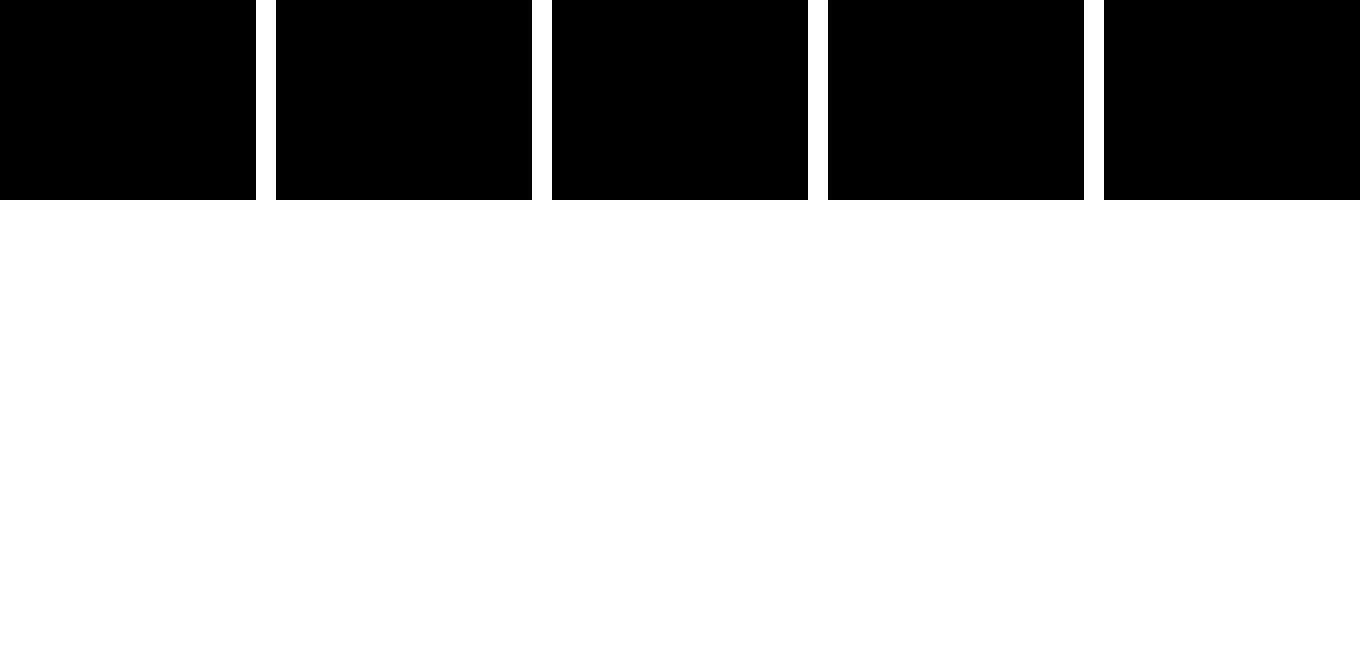
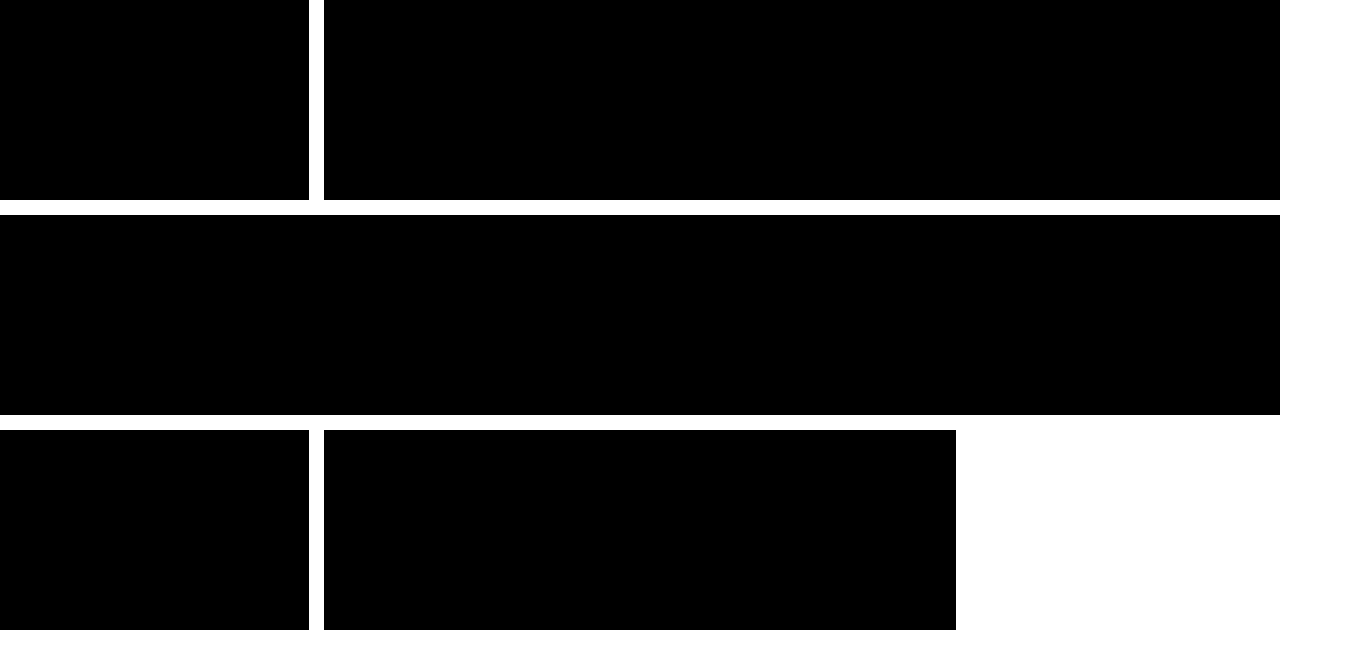
Before and after one commit to developerr-ayush/Shades, a website: page src/index.html in a window 1280 px wide. Shown: the whole page, 1360 px wide, since content can reach past the window. Drawn offline with nearby package versions, Linux system fonts and the light colour scheme; files that its build step writes are made by us from their sources.

Commit message:
grid system added

```diff
--- a/src/index.html
+++ b/src/index.html
@@ -10,12 +10,12 @@
 </head>
 
 <body>
-    <div class="flex-m-5">
+    <div class="grid-2 gap-3 grid-md-4 ">
+        <div class="col-1"></div>
+        <div class="col-2 col-md-3"></div>
+        <div class="col-md-4"></div>
         <div></div>
-        <div></div>
-        <div></div>
-        <div></div>
-        <div></div>
+        <div class="col-2"></div>
     </div>
 </body>
 
--- a/src/scss/config/_extend.scss
+++ b/src/scss/config/_extend.scss
@@ -14,16 +14,42 @@ $color-value in $colors {
     }
 }
 
-@for $width from 1 through 10 {
-    .flex-m-#{$width} {
-        display: flex;
-        gap: 20px;
+@for $width from 1 through 12 {
+    .grid-#{$width} {
+        display: grid;
+        grid-template-columns: repeat($width, 1fr);
 
-        &>div {
-            width: calc(100% / $width);
-            flex-shrink: 0;
+        >div {
+            // width: calc(100% / $width);
+            // flex-shrink: 0;
             background-color: black;
             height: 200px;
         }
     }
+    .gap-#{$width}{
+        gap: calc(5px * $width);
+    }
+    .col-#{$width} {
+        grid-column-start: $width span;
+    }
+
+    @include mq(md) {
+        .grid-md-#{$width} {
+            display: grid;
+            grid-template-columns: repeat($width, 1fr);
+
+            >div {
+                // width: calc(100% / $width);
+                // flex-shrink: 0;
+                background-color: black;
+                height: 200px;
+            }
+        }
+        .gap-md-#{$width}{
+            gap: calc(5px * $width);
+        }
+        .col-md-#{$width} {
+            grid-column-start: $width span;
+        }
+    }
 }
```
